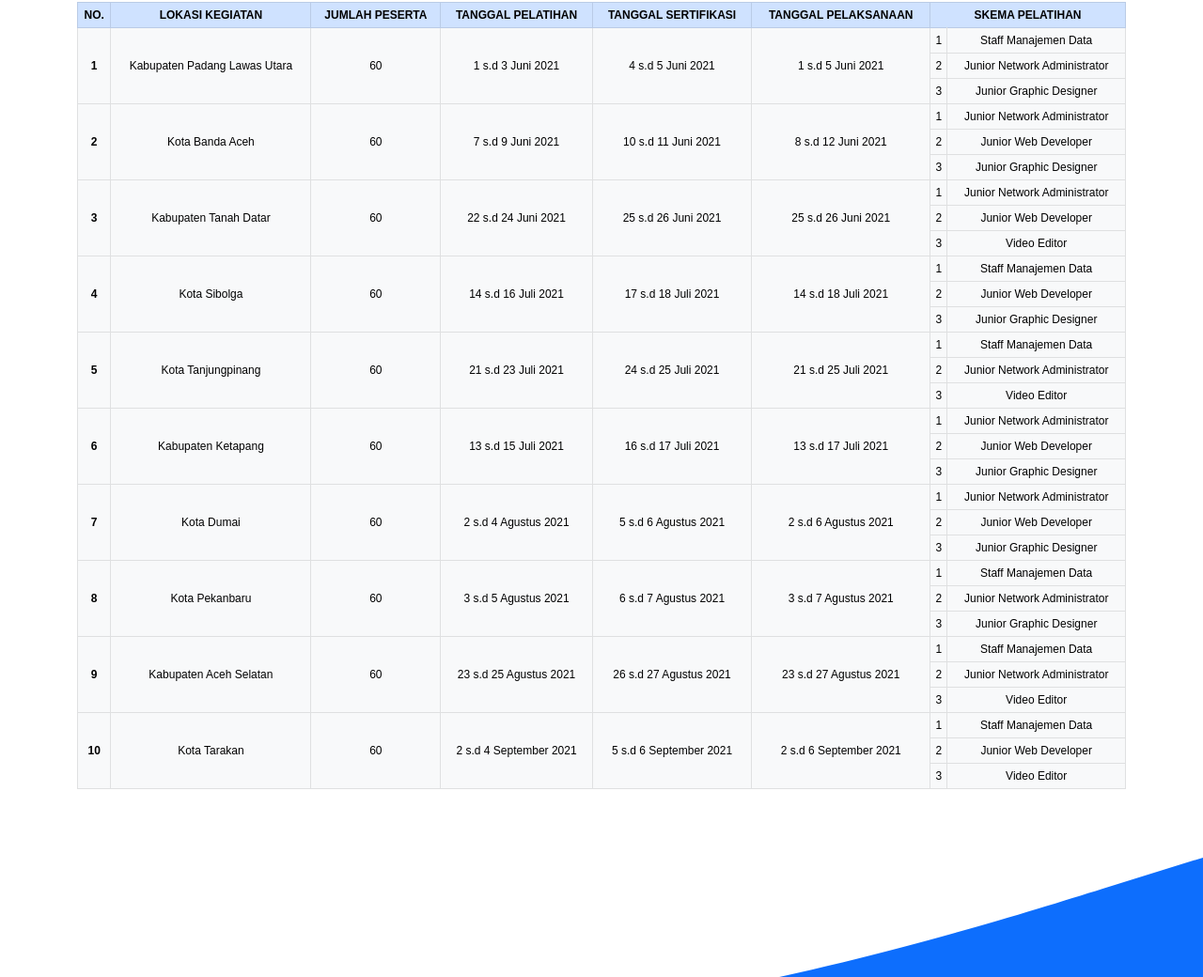
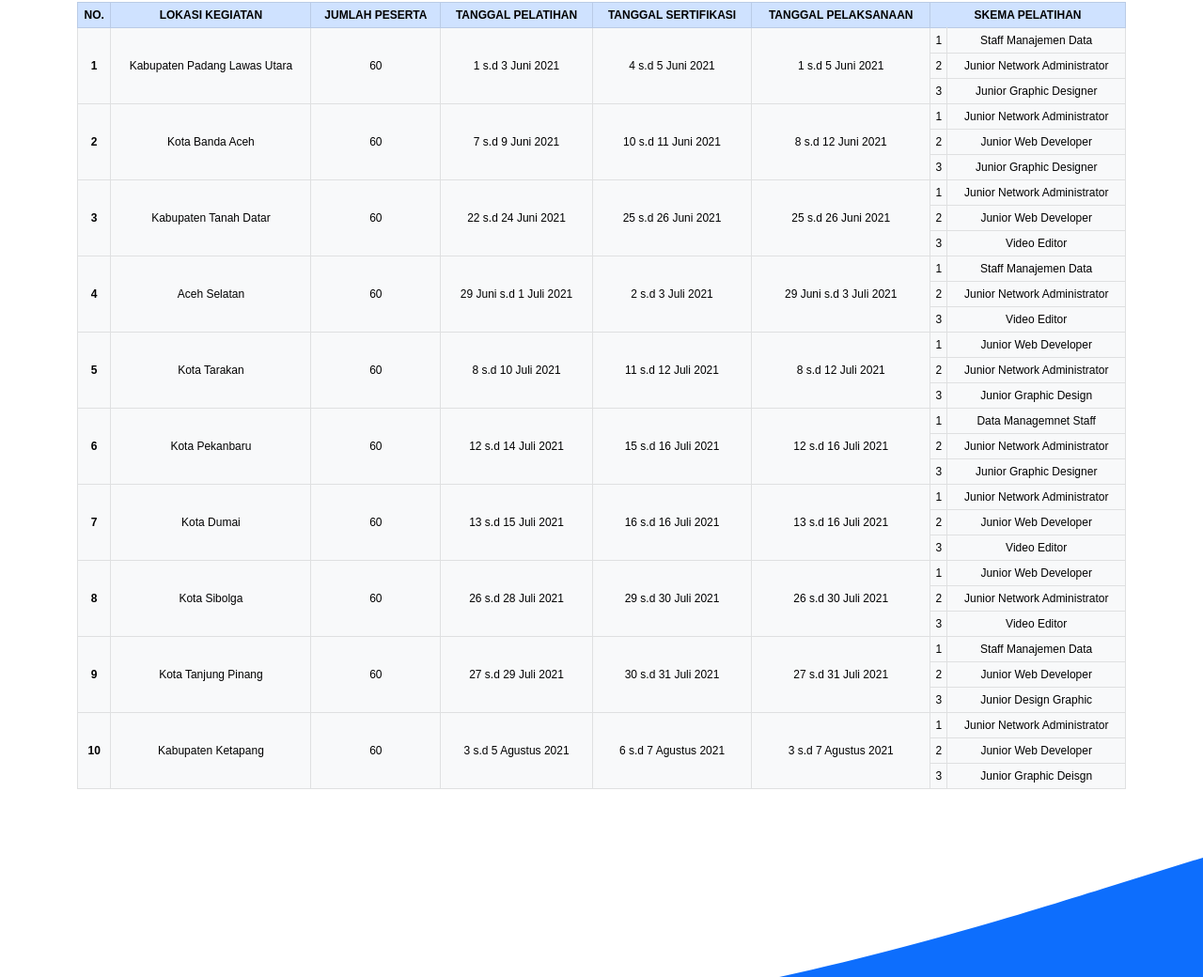
Before and after one commit to bbpsdmpk-mdn/bbpsdmpk-mdn.github.io, a plain HTML site: page vsga.html in a window 1280 px wide. Shown: the part 212-1252 px from the top of the page at 94% size. Drawn offline with nearby package versions, Linux system fonts and the light colour scheme.

Commit message:
modify vsga jadwal dan flayer banda aceh dan padang

```diff
--- a/vsga.html
+++ b/vsga.html
@@ -140,34 +140,14 @@
           <td>Video Editor</td>
         </tr>
 
-        <!-- Kota Sibolga -->
+        <!-- Kota Aceh Selatan -->
         <tr>
           <th rowspan="3">4</th>
-          <td rowspan="3">Kota Sibolga</td>
+          <td rowspan="3">Aceh Selatan</td>
           <td rowspan="3">60</td>
-          <td rowspan="3">14 s.d 16 Juli 2021</td>
-          <td rowspan="3">17 s.d 18 Juli 2021</td>
-          <td rowspan="3">14 s.d 18 Juli 2021</td>
-          <td>1</td>
-          <td>Staff Manajemen Data</td>
-        </tr>
-        <tr>
-          <td>2</td>
-          <td> Junior Web Developer</td>
-        </tr>
-         <tr>
-          <td>3</td>
-          <td> Junior Graphic Designer</td>
-        </tr>
-
-        <!-- Kota Tanjungpinang -->
-        <tr>
-          <th rowspan="3">5</th>
-          <td rowspan="3">Kota Tanjungpinang</td>
-          <td rowspan="3">60</td>
-          <td rowspan="3">21 s.d 23 Juli 2021</td>
-          <td rowspan="3">24 s.d 25 Juli 2021</td>
-          <td rowspan="3">21 s.d 25 Juli 2021</td>
+          <td rowspan="3">29 Juni s.d 1 Juli 2021</td>
+          <td rowspan="3">2 s.d 3 Juli 2021</td>
+          <td rowspan="3">29 Juni s.d 3 Juli 2021</td>
           <td>1</td>
           <td>Staff Manajemen Data</td>
         </tr>
@@ -180,20 +160,40 @@
           <td> Video Editor</td>
         </tr>
 
-        <!-- Kab. Ketapang -->
+        <!-- Kota Tarakan -->
         <tr>
-          <th rowspan="3">6</th>
-          <td rowspan="3">Kabupaten Ketapang</td>
+          <th rowspan="3">5</th>
+          <td rowspan="3">Kota Tarakan</td>
           <td rowspan="3">60</td>
-          <td rowspan="3">13 s.d 15 Juli 2021</td>
-          <td rowspan="3">16 s.d 17 Juli 2021</td>
-          <td rowspan="3">13 s.d 17 Juli 2021</td>
+          <td rowspan="3">8 s.d 10 Juli 2021</td>
+          <td rowspan="3">11 s.d 12 Juli 2021</td>
+          <td rowspan="3">8 s.d 12 Juli 2021</td>
           <td>1</td>
-          <td>Junior Network Administrator</td>
+          <td>Junior Web Developer</td>
         </tr>
         <tr>
           <td>2</td>
-          <td>Junior Web Developer</td>
+          <td> Junior Network Administrator</td>
+        </tr>
+         <tr>
+          <td>3</td>
+          <td> Junior Graphic Design</td>
+        </tr>
+
+        <!-- Kota Pekanbaru -->
+        <tr>
+          <th rowspan="3">6</th>
+          <td rowspan="3">Kota Pekanbaru</td>
+          <td rowspan="3">60</td>
+          <td rowspan="3">12 s.d 14 Juli 2021</td>
+          <td rowspan="3">15 s.d 16 Juli 2021</td>
+          <td rowspan="3">12 s.d 16 Juli 2021</td>
+          <td>1</td>
+          <td>Data Managemnet Staff</td>
+        </tr>
+        <tr>
+          <td>2</td>
+          <td>Junior Network Administrator</td>
         </tr>
          <tr>
           <td>3</td>
@@ -205,9 +205,9 @@
           <th rowspan="3">7</th>
           <td rowspan="3">Kota Dumai</td>
           <td rowspan="3">60</td>
-          <td rowspan="3">2 s.d 4 Agustus 2021</td>
-          <td rowspan="3">5 s.d 6 Agustus 2021</td>
-          <td rowspan="3">2 s.d 6 Agustus 2021</td>
+          <td rowspan="3">13 s.d 15 Juli 2021</td>
+          <td rowspan="3">16 s.d 16 Juli 2021</td>
+          <td rowspan="3">13 s.d 16 Juli 2021</td>
           <td>1</td>
           <td>Junior Network Administrator</td>
         </tr>
@@ -217,39 +217,19 @@
         </tr>
          <tr>
           <td>3</td>
-          <td>Junior Graphic Designer</td>
+          <td>Video Editor</td>
         </tr>
 
-         <!-- Kota Pekanbaru -->
+         <!-- Kota Sibolga -->
          <tr>
           <th rowspan="3">8</th>
-          <td rowspan="3">Kota Pekanbaru</td>
+          <td rowspan="3">Kota Sibolga</td>
           <td rowspan="3">60</td>
-          <td rowspan="3">3 s.d 5 Agustus 2021</td>
-          <td rowspan="3">6 s.d 7 Agustus 2021</td>
-          <td rowspan="3">3 s.d 7 Agustus 2021</td>
+          <td rowspan="3">26 s.d 28 Juli 2021</td>
+          <td rowspan="3">29 s.d 30 Juli 2021</td>
+          <td rowspan="3">26 s.d 30 Juli 2021</td>
           <td>1</td>
-          <td>Staff Manajemen Data</td>
-        </tr>
-        <tr>
-          <td>2</td>
-          <td>Junior Network Administrator</td>
-        </tr>
-         <tr>
-          <td>3</td>
-          <td>Junior Graphic Designer</td>
-        </tr>
-
-         <!-- Kab. Aceh Selatan -->
-         <tr>
-          <th rowspan="3">9</th>
-          <td rowspan="3">Kabupaten Aceh Selatan</td>
-          <td rowspan="3">60</td>
-          <td rowspan="3">23 s.d 25 Agustus 2021</td>
-          <td rowspan="3">26 s.d 27 Agustus 2021</td>
-          <td rowspan="3">23 s.d 27 Agustus 2021</td>
-          <td>1</td>
-          <td>Staff Manajemen Data</td>
+          <td>Junior Web Developer</td>
         </tr>
         <tr>
           <td>2</td>
@@ -260,14 +240,14 @@
           <td>Video Editor</td>
         </tr>
 
-        <!-- Kota Tarakan -->
+         <!-- Kota Tanjung Pinang -->
          <tr>
-          <th rowspan="3">10</th>
-          <td rowspan="3">Kota Tarakan</td>
+          <th rowspan="3">9</th>
+          <td rowspan="3">Kota Tanjung Pinang</td>
           <td rowspan="3">60</td>
-          <td rowspan="3">2 s.d 4 September 2021</td>
-          <td rowspan="3">5 s.d 6 September 2021</td>
-          <td rowspan="3">2 s.d 6 September 2021</td>
+          <td rowspan="3">27 s.d 29 Juli 2021</td>
+          <td rowspan="3">30 s.d 31 Juli 2021</td>
+          <td rowspan="3">27 s.d 31 Juli 2021</td>
           <td>1</td>
           <td>Staff Manajemen Data</td>
         </tr>
@@ -277,7 +257,27 @@
         </tr>
          <tr>
           <td>3</td>
-          <td>Video Editor</td>
+          <td>Junior Design Graphic</td>
+        </tr>
+
+        <!-- Kabupaten Ketapang -->
+         <tr>
+          <th rowspan="3">10</th>
+          <td rowspan="3">Kabupaten Ketapang</td>
+          <td rowspan="3">60</td>
+          <td rowspan="3">3 s.d 5 Agustus 2021</td>
+          <td rowspan="3">6 s.d 7 Agustus 2021</td>
+          <td rowspan="3">3 s.d 7 Agustus 2021</td>
+          <td>1</td>
+          <td>Junior Network Administrator</td>
+        </tr>
+        <tr>
+          <td>2</td>
+          <td>Junior Web Developer</td>
+        </tr>
+         <tr>
+          <td>3</td>
+          <td>Junior Graphic Deisgn</td>
         </tr>
       </tbody>
     </table>
```
Also changed, not shown: index.html (+2 -2 lines), image/BANDA ACEH.png (deleted), 1 other file.
